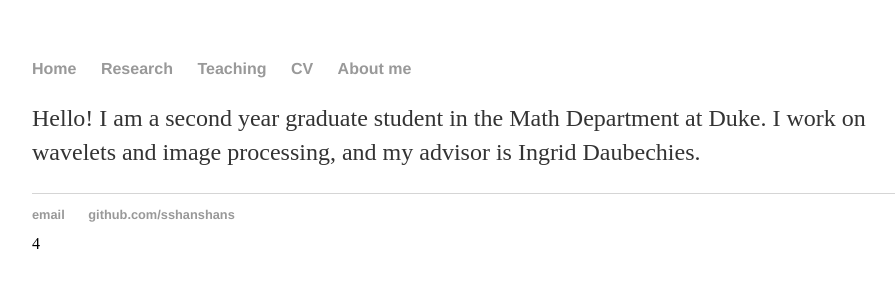
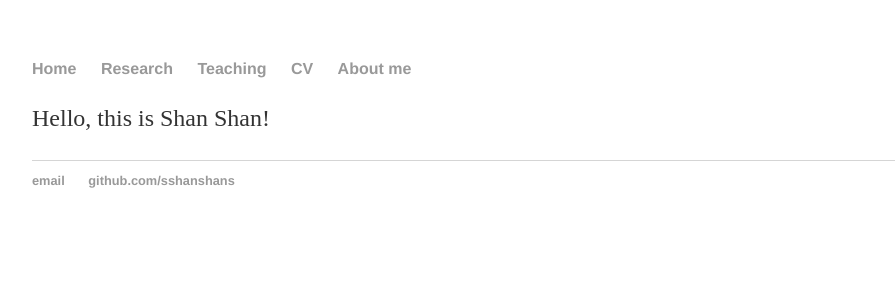
Before and after one commit to sshanshans/sshanshans.github.io, a Jekyll site: the page built from index.html, in a window 1280 px wide. Shown: the top 300 px of the page, without its empty margins (160-1055 px from the left). Built offline with Jekyll 4.4.1, drawn with Linux system fonts in a browser that asks for light colours.

Commit message:
Update index.html

```diff
--- a/index.html
+++ b/index.html
@@ -1,31 +1,7 @@
-<!DOCTYPE html>
-<html>
-	<head>
-		<title>Shan Shan</title>
-		<!-- link to main stylesheet -->
-		<link rel="stylesheet" type="text/css" href="/css/main.css">
-	</head>
-	<body>
-		<nav>
-    		<ul>
-        		<li><a href="/">Home</a></li>
-	        	<li><a href="/research">Research</a></li>
-        		<li><a href="/teaching">Teaching</a></li>
-        		<li><a href="/cv">CV</a></li>
-        		<li><a href="/aboutme">About me</a></li>
-    		</ul>
-		</nav>
-		<div class="container">
-    		<div class="blurb">
-        		<p>Hello! I am a second year graduate student in the Math Department at Duke. I work on wavelets and image processing, and my advisor is Ingrid Daubechies. </p>
-    		</div><!-- /.blurb -->
-		</div><!-- /.container -->
-		<footer>
-    		<ul>
-        		<li><a href="mailto:sshan@math.duke.edu">email</a></li>
-        		<li><a href="https://github.com/sshanshans">github.com/sshanshans</a></li>
-			</ul>
-		</footer>
-	</body>
-</html>
-4
+---
+layout: default
+title: Shan Shan
+---
+<div class="blurb">
+	<p>Hello, this is Shan Shan!
+</div><!-- /.blurb -->
```
